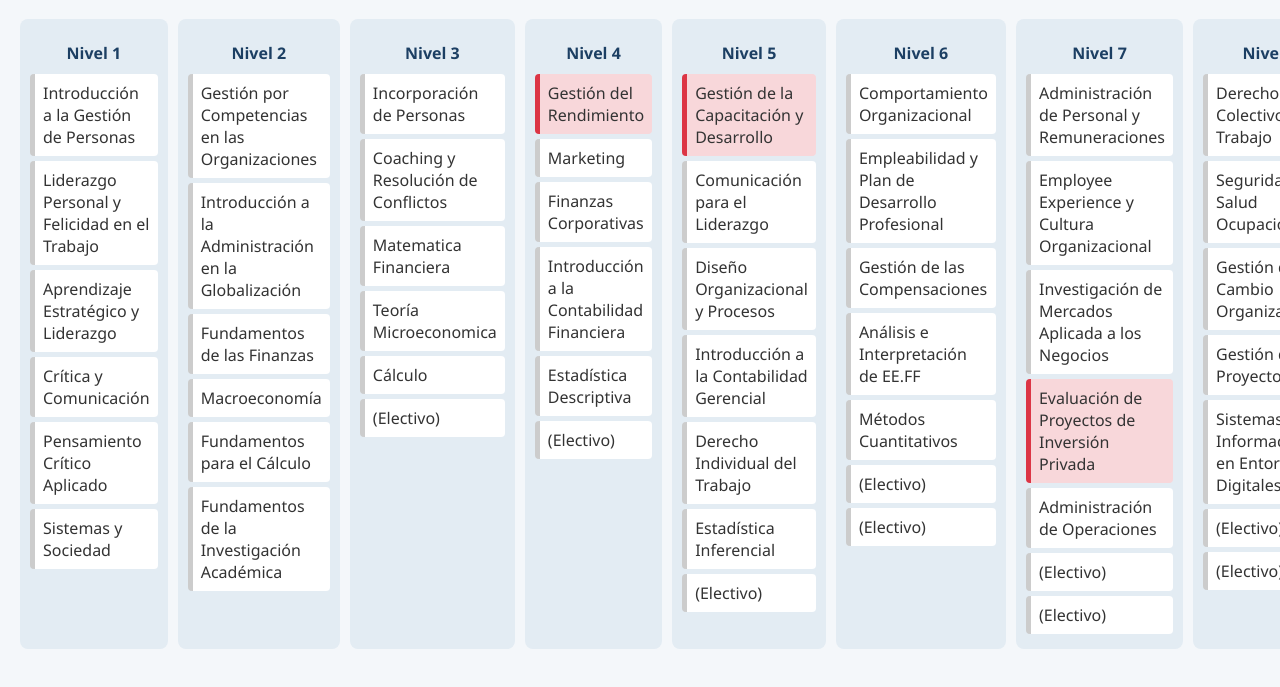
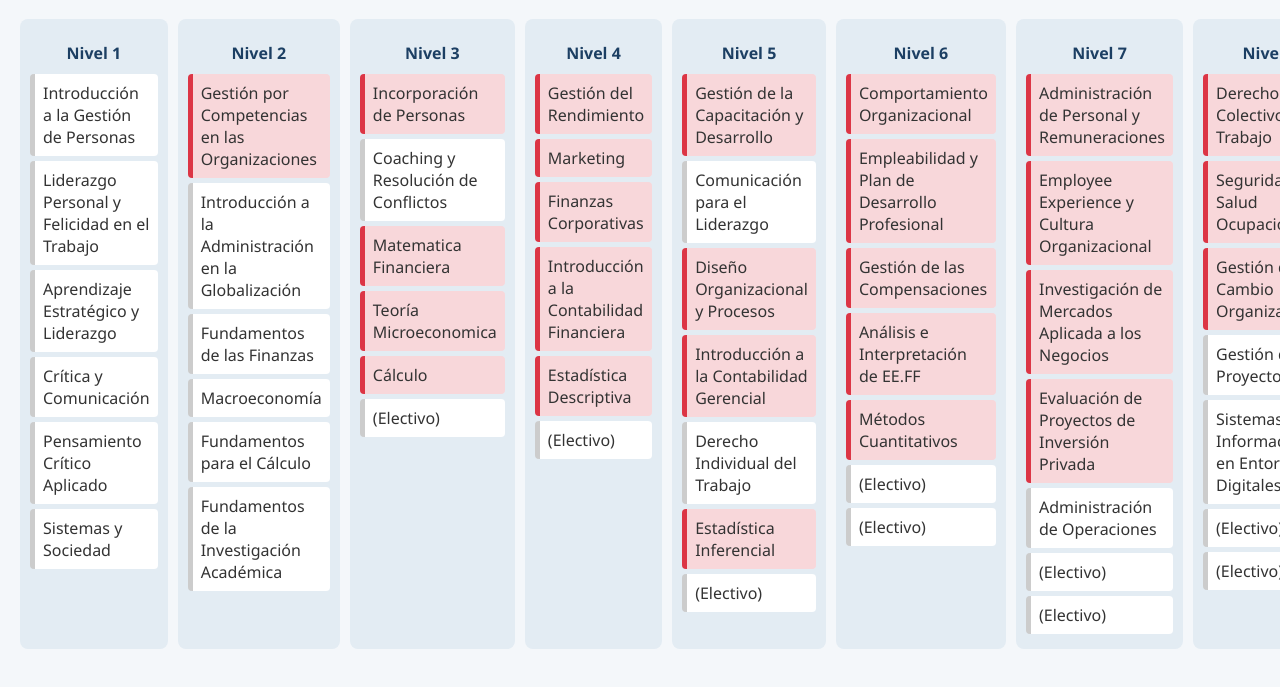
Before and after one commit to Josh2708/Malla-Admin-y-RRHH, a plain HTML site: page index.html in a window 1280 px wide. Shown: the part 87-774 px from the top of the page. Drawn offline with Linux system fonts and the light colour scheme.

Commit message:
Update index1.html

```diff
--- a/index.html
+++ b/index.html
@@ -93,10 +93,39 @@
     ];
 
     const prerequisitos = {
+      "Gestión por Competencias en las Organizaciones": ["Introducción a la Gestión de Personas"],
+      "Incorporación de Personas": ["Gestión por Competencias en las Organizaciones"],
       "Gestión del Rendimiento": ["Incorporación de Personas"],
       "Gestión de la Capacitación y Desarrollo": ["Gestión del Rendimiento"],
-      "Evaluación de Proyectos de Inversión Privada": ["Matematica Financiera"],
-      "CTI Seminario de Tesis": ["Metodología de la Investigación"]
+      "Comportamiento Organizacional": ["Gestión de la Capacitación y Desarrollo"],
+      "Empleabilidad y Plan de Desarrollo Profesional": ["Gestión de la Capacitación y Desarrollo"],
+      "Gestión de las Compensaciones": ["Gestión de la Capacitación y Desarrollo"],
+      "Derecho Colectivod del Trabajo": ["Derecho Individual del Trabajo"],
+      "Administración de Personal y Remuneraciones": ["Gestión de las Compensaciones"],
+      "Employee Experience y Cultura Organizacional": ["Empleabilidad y Plan de Desarrollo Profesional"],
+      "Seguridad y Salud Ocupacional": ["Administración de Personal y Remuneraciones"],
+      "Gestión de Personas en el Sector Público": ["Administración de Personal y Remuneraciones"],
+      "Gestión de las Relaciones de Trabajo": ["Administración de Personal y Remuneraciones", "Employee Experience y Cultura Organizacional"],
+      "Gestión del Cambio Organizacional": ["Employee Experience y Cultura Organizacional"],
+      "Diversidad e Inclusión": ["Employee Experience y Cultura Organizacional"],
+      "HR Analytics": ["Gestión de las Relaciones de Trabajo", "Gestión del Cambio Organizacional", "Diversidad e Inclusión"],
+      "HR Digital y Metodologías Ágiles": ["Gestión de las Relaciones de Trabajo", "Gestión del Cambio Organizacional", "Diversidad e Inclusión"],
+      "Liderazgo Gerencial y Equipos de Alto Rendimiento": ["Gestión de las Relaciones de Trabajo", "Gestión del Cambio Organizacional", "Diversidad e Inclusión"],
+      "Diseño Organizacional y Procesos": ["Introducción a la Administración en la Globalización"],
+      "Marketing": ["Introducción a la Administración en la Globalización"],
+      "Investigación de Mercados Aplicada a los Negocios": ["Marketing", "Estadística Inferencial"],
+      "Introducción a la Contabilidad Financiera": ["Fundamentos de las Finanzas"],
+      "Matematica Financiera": ["Fundamentos de las Finanzas"],
+      "Finanzas Corporativas": ["Matematica Financiera"],
+      "Evaluación de Proyectos de Inversión Privada": ["Finanzas Corporativas", "Análisis e Interpretación de EE.FF"],
+      "Introducción a la Contabilidad Gerencial": ["Introducción a la Contabilidad Financiera"],
+      "Análisis e Interpretación de EE.FF": ["Introducción a la Contabilidad Gerencial"],
+      "Teoría Microeconomica": ["Macroeconomía"],
+      "Administración de las Operaciones": ["Métodos Cuantitativos"],
+      "Cálculo": ["Fundamentos para el Cálculo"],
+      "Estadística Descriptiva": ["Cálculo"],
+      "Estadística Inferencial": ["Estadística Descriptiva"],
+      "Métodos Cuantitativos": ["Estadística Inferencial"]
     };
 
     const estado = JSON.parse(localStorage.getItem("mallaEstado") || '{}');
@@ -121,7 +150,7 @@
 
         const id = `${i}-${materia}`;
         const requisitos = prerequisitos[materia] || [];
-        const requisitosAprobados = requisitos.every(r => Object.values(estado).includes(r));
+        const requisitosAprobados = requisitos.every(req => Object.values(estado).includes(req));
 
         if (estado[id]) {
           div.classList.add("approved");
@@ -132,7 +161,6 @@
 
         div.addEventListener("click", () => {
           if (div.classList.contains("locked")) return;
-
           if (div.classList.contains("approved")) {
             div.classList.remove("approved");
             delete estado[id];
```
